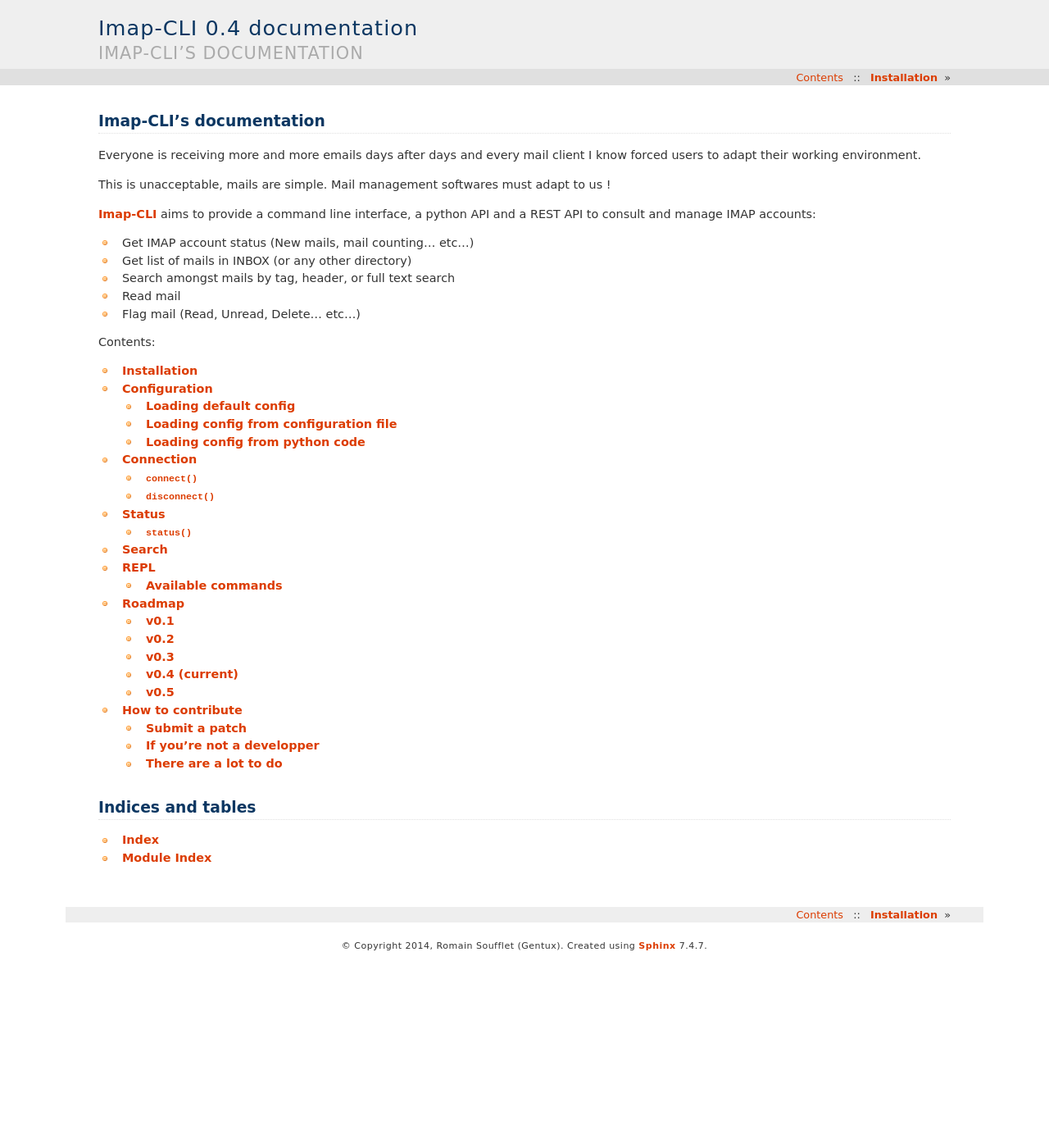
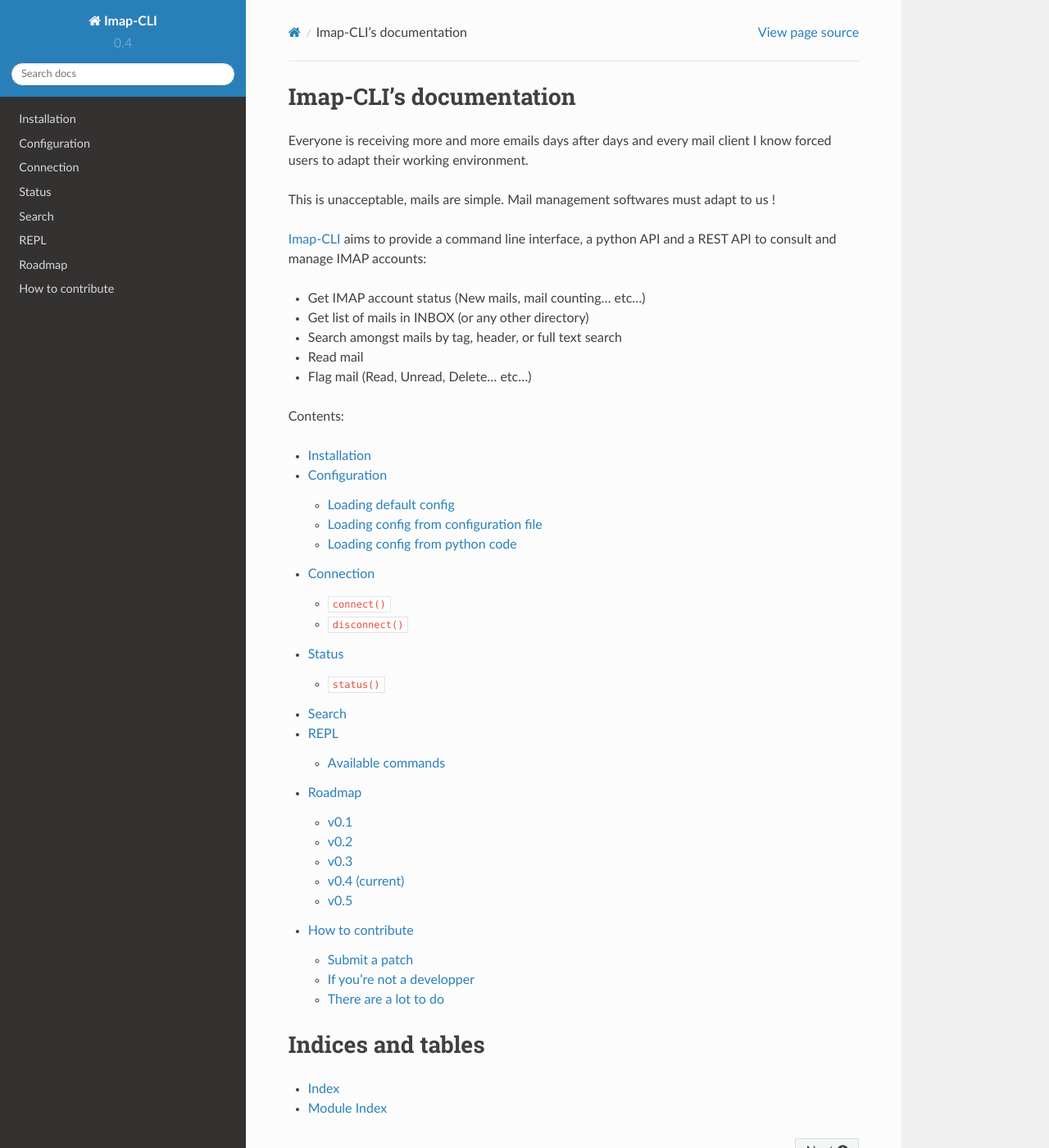
Before and after one commit to Gentux/imap-cli, a Sphinx documentation site: the page built from doc/index.rst, in a window 1280 px wide and 1400 px high. Shown: the whole window at 82% size. Built offline with Sphinx 7.4.7 and the Read the Docs theme 2.0.0, drawn with Linux system fonts in a browser that asks for light colours; some of the changed text lies outside the part shown.

Commit message:
Use "read the doc" theme instead of "haiku"

```diff
--- a/doc/conf.py
+++ b/doc/conf.py
@@ -14,6 +14,8 @@
 
 import sys
 import os
+
+import sphinx_rtd_theme
 
 # If extensions (or modules to document with autodoc) are in another directory,
 # add these directories to sys.path here. If the directory is relative to the
@@ -103,7 +105,7 @@
 # The theme to use for HTML and HTML Help pages.  See the documentation for
 # a list of builtin themes.
 # html_theme = 'default'
-html_theme = 'haiku'
+html_theme = "sphinx_rtd_theme"
 
 # Theme options are theme-specific and customize the look and feel of a theme
 # further.  For a list of options available for each theme, see the
@@ -112,6 +114,7 @@
 
 # Add any paths that contain custom themes here, relative to this directory.
 #html_theme_path = []
+html_theme_path = [sphinx_rtd_theme.get_html_theme_path()]
 
 # The name for this set of Sphinx documents.  If None, it defaults to
 # "<project> v<release> documentation".
```
Also changed, not shown: 1 other file.
